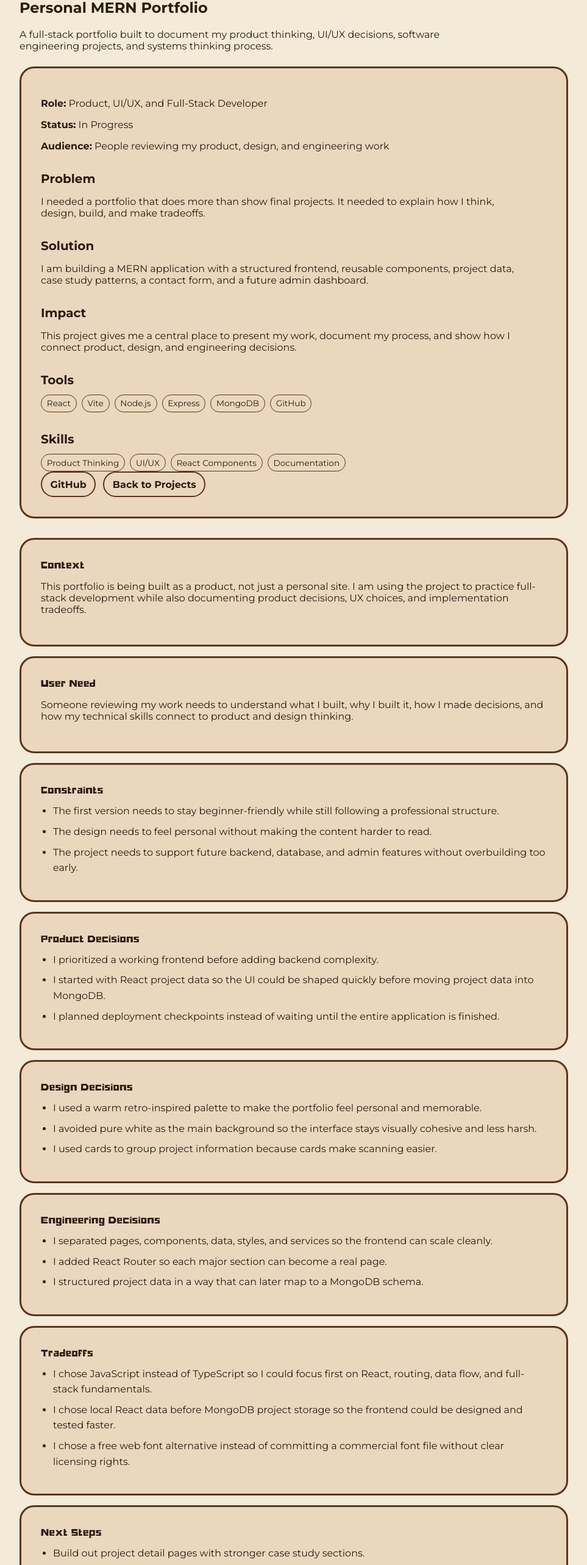
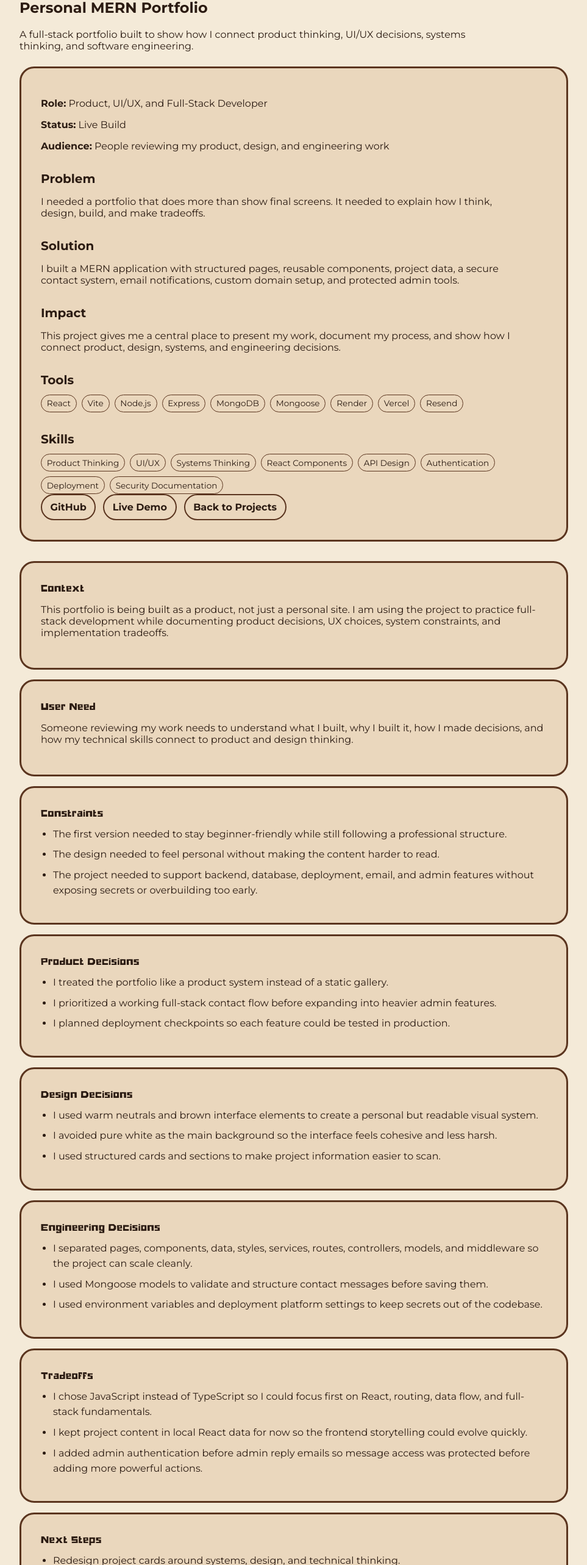
Before and after one commit to tabee1024/TabithaSulaiman, a React (Vite) app in the folder client/: page /projects/portfolio-mern in a window 1280 px wide. Shown: the part 225-2791 px from the top of the page at 61% size, without its empty margins (58-1021 px from the left). Built offline with nearby package versions, Linux system fonts and the light colour scheme.

Commit message:
v2.0.4: Redesigned Project data to consider view of the user.

```diff
--- a/client/src/data/projects.js
+++ b/client/src/data/projects.js
@@ -3,80 +3,137 @@ const projects = [
         id: "portfolio-mern",
         title: "Personal MERN Portfolio",
         type: "Full-Stack Portfolio",
-        status: "In Progress",
+        status: "Live Build",
         featured: true,
         role: "Product, UI/UX, and Full-Stack Developer",
         audience: "People reviewing my product, design, and engineering work",
         summary:
-            "A full-stack portfolio built to document my product thinking, UI/UX decisions, software engineering projects, and systems thinking process.",
+            "A full-stack portfolio built to show how I connect product thinking, UI/UX decisions, systems thinking, and software engineering.",
         problem:
-            "I needed a portfolio that does more than show final projects. It needed to explain how I think, design, build, and make tradeoffs.",
+            "I needed a portfolio that does more than show final screens. It needed to explain how I think, design, build, and make tradeoffs.",
         solution:
-            "I am building a MERN application with a structured frontend, reusable components, project data, case study patterns, a contact form, and a future admin dashboard.",
+            "I built a MERN application with structured pages, reusable components, project data, a secure contact system, email notifications, custom domain setup, and protected admin tools.",
         impact:
-            "This project gives me a central place to present my work, document my process, and show how I connect product, design, and engineering decisions.",
-        tools: ["React", "Vite", "Node.js", "Express", "MongoDB", "GitHub"],
-        skills: ["Product Thinking", "UI/UX", "React Components", "Documentation"],
+            "This project gives me a central place to present my work, document my process, and show how I connect product, design, systems, and engineering decisions.",
+        cardOutcome:
+            "Built a secure full-stack contact and admin workflow around my portfolio.",
+        thinkingLenses: ["Systems", "Design", "Technical"],
+        impactStats: [
+            {
+                label: "Frontend",
+                value: "Vercel",
+            },
+            {
+                label: "Backend",
+                value: "Render",
+            },
+            {
+                label: "Database",
+                value: "MongoDB",
+            },
+        ],
+        tools: [
+            "React",
+            "Vite",
+            "Node.js",
+            "Express",
+            "MongoDB",
+            "Mongoose",
+            "Render",
+            "Vercel",
+            "Resend",
+        ],
+        skills: [
+            "Product Thinking",
+            "UI/UX",
+            "Systems Thinking",
+            "React Components",
+            "API Design",
+            "Authentication",
+            "Deployment",
+            "Security Documentation",
+        ],
+        cardTags: ["MERN", "Admin", "Contact Flow", "Security"],
+        detailCta: "View Project System",
         caseStudy: {
             context:
-                "This portfolio is being built as a product, not just a personal site. I am using the project to practice full-stack development while also documenting product decisions, UX choices, and implementation tradeoffs.",
+                "This portfolio is being built as a product, not just a personal site. I am using the project to practice full-stack development while documenting product decisions, UX choices, system constraints, and implementation tradeoffs.",
             userNeed:
                 "Someone reviewing my work needs to understand what I built, why I built it, how I made decisions, and how my technical skills connect to product and design thinking.",
             constraints: [
-                "The first version needs to stay beginner-friendly while still following a professional structure.",
-                "The design needs to feel personal without making the content harder to read.",
-                "The project needs to support future backend, database, and admin features without overbuilding too early.",
+                "The first version needed to stay beginner-friendly while still following a professional structure.",
+                "The design needed to feel personal without making the content harder to read.",
+                "The project needed to support backend, database, deployment, email, and admin features without exposing secrets or overbuilding too early.",
             ],
             productDecisions: [
-                "I prioritized a working frontend before adding backend complexity.",
-                "I started with React project data so the UI could be shaped quickly before moving project data into MongoDB.",
-                "I planned deployment checkpoints instead of waiting until the entire application is finished.",
+                "I treated the portfolio like a product system instead of a static gallery.",
+                "I prioritized a working full-stack contact flow before expanding into heavier admin features.",
+                "I planned deployment checkpoints so each feature could be tested in production.",
             ],
             designDecisions: [
-                "I used a warm retro-inspired palette to make the portfolio feel personal and memorable.",
-                "I avoided pure white as the main background so the interface stays visually cohesive and less harsh.",
-                "I used cards to group project information because cards make scanning easier.",
+                "I used warm neutrals and brown interface elements to create a personal but readable visual system.",
+                "I avoided pure white as the main background so the interface feels cohesive and less harsh.",
+                "I used structured cards and sections to make project information easier to scan.",
             ],
             engineeringDecisions: [
-                "I separated pages, components, data, styles, and services so the frontend can scale cleanly.",
-                "I added React Router so each major section can become a real page.",
-                "I structured project data in a way that can later map to a MongoDB schema.",
+                "I separated pages, components, data, styles, services, routes, controllers, models, and middleware so the project can scale cleanly.",
+                "I used Mongoose models to validate and structure contact messages before saving them.",
+                "I used environment variables and deployment platform settings to keep secrets out of the codebase.",
             ],
             tradeoffs: [
                 "I chose JavaScript instead of TypeScript so I could focus first on React, routing, data flow, and full-stack fundamentals.",
-                "I chose local React data before MongoDB project storage so the frontend could be designed and tested faster.",
-                "I chose a free web font alternative instead of committing a commercial font file without clear licensing rights.",
+                "I kept project content in local React data for now so the frontend storytelling could evolve quickly.",
+                "I added admin authentication before admin reply emails so message access was protected before adding more powerful actions.",
             ],
             nextSteps: [
-                "Build out project detail pages with stronger case study sections.",
-                "Add the Express backend and MongoDB contact form.",
-                "Create an admin dashboard foundation after the public portfolio works.",
-                "Polish responsiveness, accessibility, and project storytelling before the first professional share.",
+                "Redesign project cards around systems, design, and technical thinking.",
+                "Polish the project detail page structure.",
+                "Add stronger production QA and UI refinements.",
+                "Evaluate editable portfolio content later if this becomes a customizable portfolio product.",
             ],
         },
         links: {
             github: "https://github.com/tabee1024/TabithaSulaiman",
-            live: "",
+            live: "https://www.tabithasulaiman.com",
         },
     },
     {
         id: "project-placeholder-one",
-        title: "Project Coming Soon",
-        type: "Case Study",
+        title: "Case Study Coming Soon",
+        type: "Product + UX Case Study",
         status: "Draft",
         featured: true,
         role: "Product, Design, and Engineering",
         audience: "People reviewing project process and decision-making",
         summary:
-            "This card is a placeholder for a project that will be added with a full case study, screenshots, tools, and implementation notes.",
+            "A future case study slot structured to show how I frame problems, design flows, and make implementation decisions.",
         problem:
-            "Project details need a consistent structure so each case study explains the problem, user need, solution, and tradeoffs.",
+            "Future project stories need a consistent structure so each case study explains the problem, user need, solution, and tradeoffs.",
         solution:
-            "This placeholder tests the card layout before final project content is added.",
+            "This placeholder tests the project storytelling system before final case study content is added.",
         impact:
-            "The structure keeps future project stories consistent and easier to compare.",
-        tools: ["Research", "Design", "Development"],
-        skills: ["Problem Framing", "User Flows", "Iteration"],
+            "The structure keeps future project stories consistent, scannable, and easier to compare.",
+        cardOutcome:
+            "Creates a repeatable case study system for future project storytelling.",
+        thinkingLenses: ["Systems", "Design"],
+        impactStats: [
+            {
+                label: "Stage",
+                value: "Draft",
+            },
+            {
+                label: "Focus",
+                value: "UX",
+            },
+            {
+                label: "Format",
+                value: "Case Study",
+            },
+        ],
+        tools: ["Research", "Design", "User Flows", "Wireframes"],
+        skills: ["Problem Framing", "User Flows", "Iteration", "Storytelling"],
+        cardTags: ["UX", "Research", "Flow", "Case Study"],
+        detailCta: "View Case Study",
         caseStudy: {
             context:
                 "This project slot will be replaced with a real case study once the final project information is ready.",
@@ -110,22 +167,41 @@ const projects = [
     },
     {
         id: "project-placeholder-two",
-        title: "Project Coming Soon",
+        title: "Technical Project Coming Soon",
         type: "Technical Project",
         status: "Draft",
         featured: false,
         role: "Software Engineering",
         audience: "People reviewing technical implementation and structure",
         summary:
-            "This card is a second placeholder for testing the project grid and making sure the layout works with multiple projects.",
+            "A future technical project slot for showing implementation decisions, system structure, and engineering tradeoffs.",
         problem:
             "The portfolio needs to support several project types without breaking the design or forcing every card to have the same content length.",
         solution:
             "The card layout uses structured fields and flexible spacing so future projects can be added cleanly.",
         impact:
-            "The project grid can grow as more work is added.",
+            "The project grid can grow as more technical work is added.",
+        cardOutcome:
+            "Tests how technical work can be explained through structure, constraints, and implementation choices.",
+        thinkingLenses: ["Technical", "Systems"],
+        impactStats: [
+            {
+                label: "Stage",
+                value: "Draft",
+            },
+            {
+                label: "Focus",
+                value: "Build",
+            },
+            {
+                label: "Grid",
+                value: "Scalable",
+            },
+        ],
         tools: ["React", "CSS", "Git"],
         skills: ["Component Design", "Responsive Layout", "Data Mapping"],
+        cardTags: ["React", "CSS", "Structure", "Build"],
+        detailCta: "View Technical Notes",
         caseStudy: {
             context:
                 "This placeholder tests how technical projects appear in the portfolio structure.",
```
